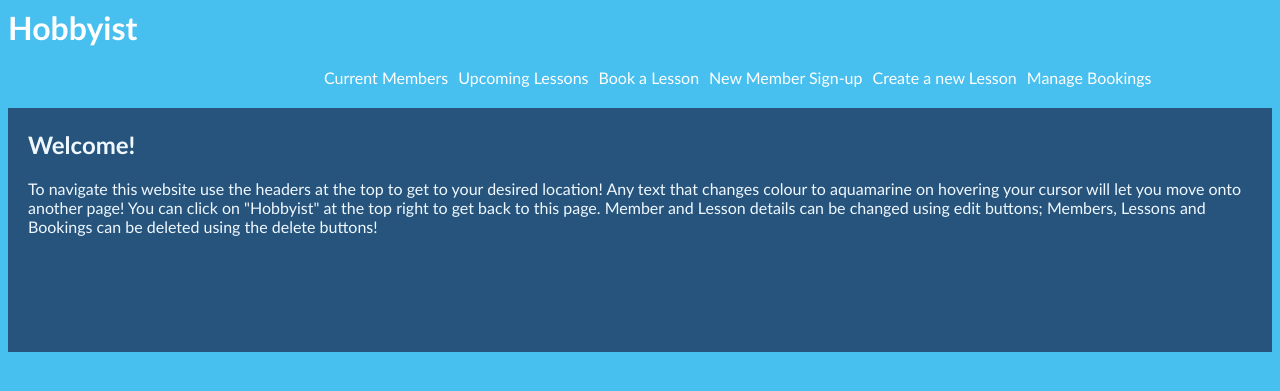
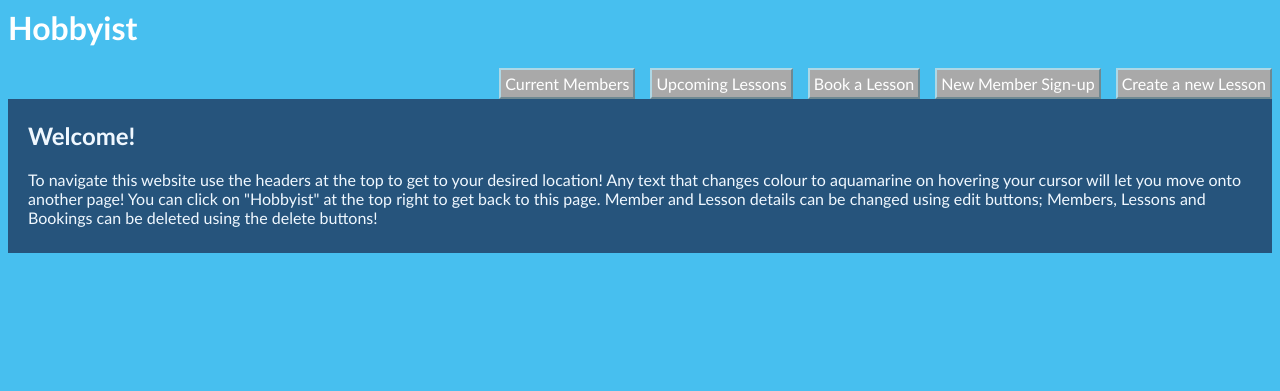
Before and after one commit to JackOfDickson/Hobbyist_web_app, a Flask app: page / in a window 1280 px wide. Shown: the top 391 px of the page. Run offline with Flask 3, Linux system fonts and the light colour scheme.

Commit message:
some changes to thecss for the page header

```diff
--- a/static/css/page_header.css
+++ b/static/css/page_header.css
@@ -1,9 +1,10 @@
 #navigation_bar {
-    display: grid;
-    grid-template-columns: 1fr 3fr;
-    grid-template-rows: 100px;
-    grid-template-areas:
-    "hobbyist navigation";
+    display: flex;
+    justify-content: space-between;
+    /* grid-template-columns: 1fr 3fr; */
+    /* grid-template-rows: 100px; */
+    /* grid-template-areas:  */
+    /* "hobbyist navigation"; */
 }
 
 #Hobbyist {
@@ -12,12 +13,18 @@
 }
 
 #navigation {
-    grid-area: navigation;
     display: flex;
     align-content: flex-end;
-    gap:10px;
+    gap:15px;
     padding: 0px;
     margin: 0px;
     margin-top: 60px;
     list-style-type: none;
 }
+
+#navigation > li {
+    border: 2px outset lightblue;
+    background-color: darkgray;
+    padding: 0.25rem;
+    box-shadow: 0.2rem;
+}
--- a/static/css/style.css
+++ b/static/css/style.css
@@ -2,21 +2,21 @@ body {
     font-family: 'Trebuchet MS', sans-serif;
     background-color: #47bfef;
     color: aliceblue;
-
-}
+    }
 
 #content {
     padding-left: 20px;
-    padding-bottom: 100px;
     padding-top: 2px;
     background-color: #26547c;
-}
+    min-height: calc(80%-10px);
+    padding-bottom: 10px;
+    }
 
 ul {
     padding-left: 10px;
     margin: 0px;
     list-style-type: none;
-  }
+    }
 
 a, a:link, a:visited {
     color: #ffffff;
--- a/templates/base.html
+++ b/templates/base.html
@@ -27,9 +27,9 @@
                 <li>
                     <a class="navigation_link" href="/lessons/new">Create a new Lesson</a>
                 </li>
-                <li>
+                {# <li>
                     <a class="navigation_link" href="/bookings">Manage Bookings</a>
-                </li>
+                </li> #}
             </ul>
         </nav>
     </header>
```
